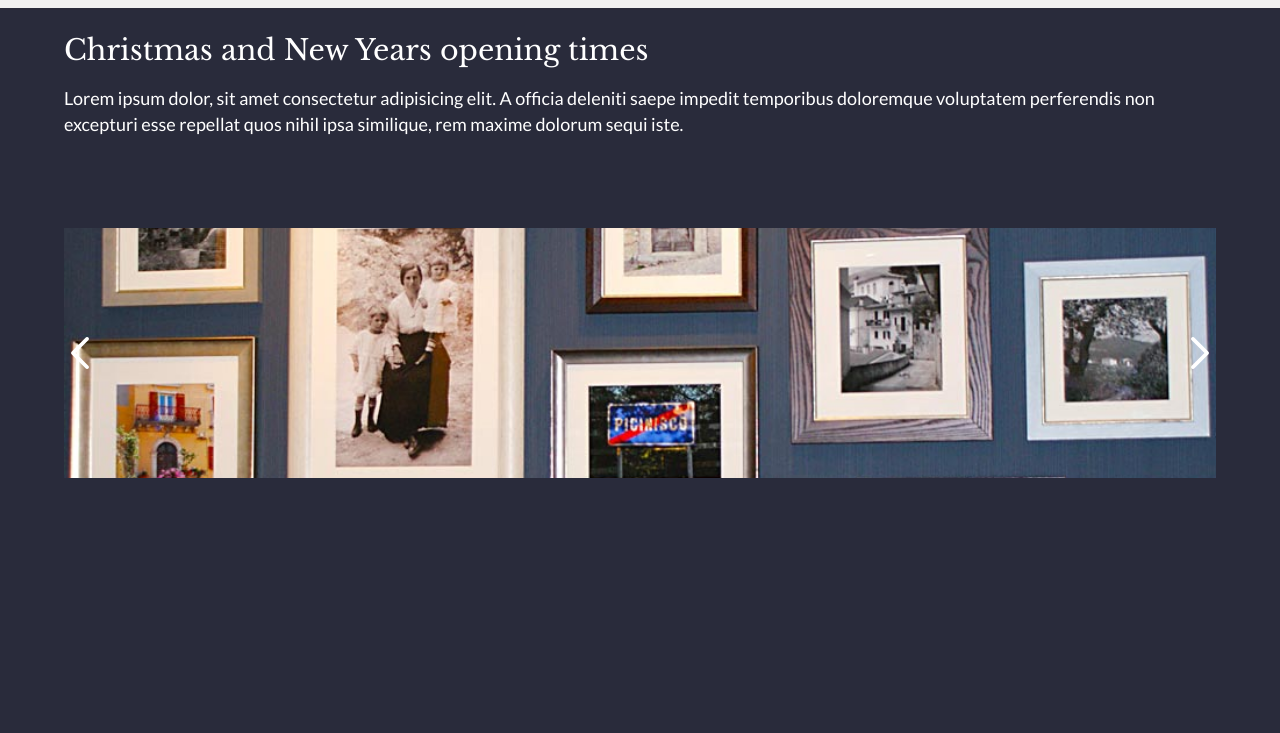
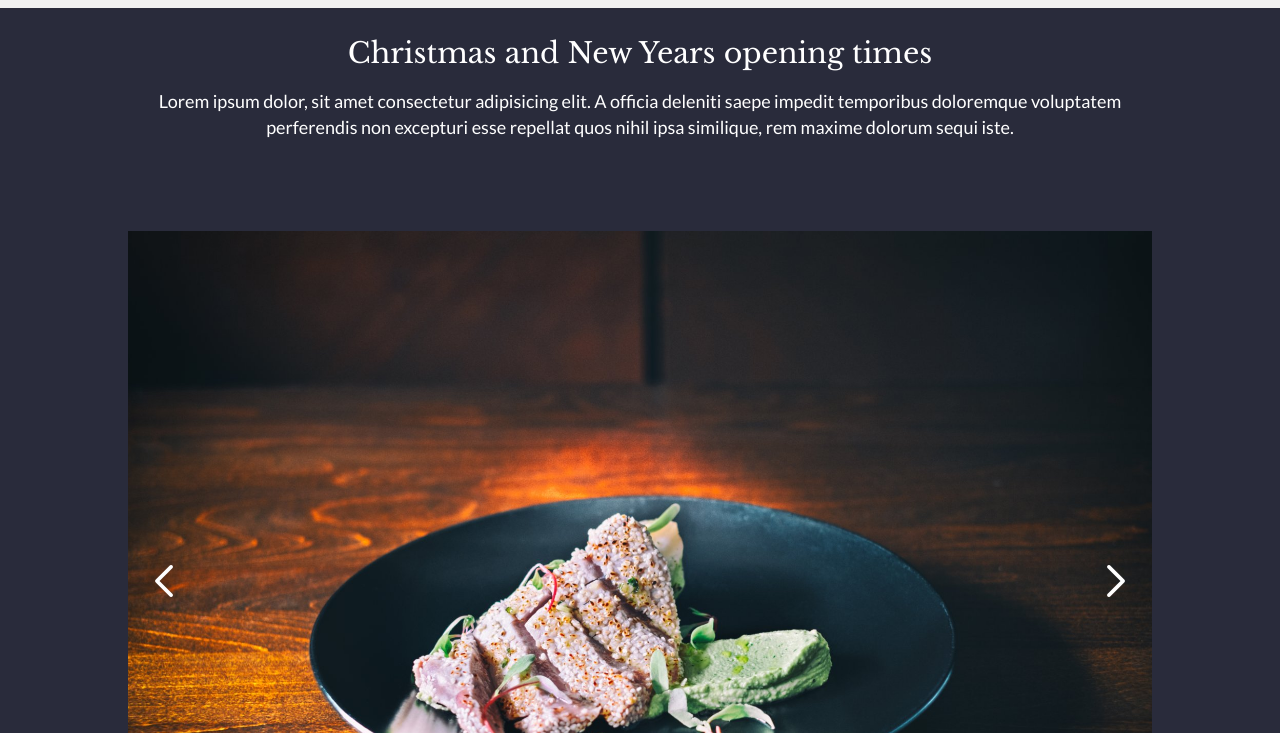
Before and after one commit to kamaljaiswal/blueskycafe, a Gatsby site: page /gallery in a window 1280 px wide. Shown: the part 67-800 px from the top of the page. Built offline with nearby package versions, Linux system fonts and the light colour scheme; Gatsby itself is replaced by a stand-in of ours.

Commit message:
Completed desktop media queries for gallery page

```diff
--- a/src/pages/gallery.js
+++ b/src/pages/gallery.js
@@ -19,7 +19,7 @@ const GalleryPage = () => {
               id
               name
               childImageSharp {
-                fluid(maxWidth: 600) {
+                fluid(maxWidth: 1280) {
                   ...GatsbyImageSharpFluid_withWebp_tracedSVG
                 }
               }
@@ -44,7 +44,7 @@ const GalleryPage = () => {
       <div className="galleryContainer">
         <div className="text-row">
           <h2>Christmas and New Years opening times</h2>
-          <span>Lorem ipsum dolor, sit amet consectetur adipisicing elit. A officia deleniti saepe impedit temporibus doloremque voluptatem perferendis non excepturi esse repellat quos nihil ipsa similique, rem maxime dolorum sequi iste.</span>
+          <p>Lorem ipsum dolor, sit amet consectetur adipisicing elit. A officia deleniti saepe impedit temporibus doloremque voluptatem perferendis non excepturi esse repellat quos nihil ipsa similique, rem maxime dolorum sequi iste.</p>
         </div>
         <div className="gallery-row">
           <Img
--- a/src/styles/pages/_gallery.scss
+++ b/src/styles/pages/_gallery.scss
@@ -6,7 +6,9 @@
 
   .text-row {
     width: 90%;
+    max-width: 1024px;
     margin: 30px auto 0;
+    text-align: center;
 
     h2 {
       color: $white;
@@ -18,6 +20,7 @@
     margin: 90px auto 0;
     height: 250px;
     width: 90%;
+    max-width: 1024px;
 
     .gatsby-image-wrapper {
       height: 250px;
@@ -42,8 +45,51 @@
     .chevron:hover {
       @media screen and (min-width: 768px) {
         cursor: pointer;
-      background-color: hsla(46, 100%, 91%, 0.2);
+        background-color: hsla(0, 0%, 0%, 0.603);
+      }
     }
-      }
   }
 }
+
+/****************
+* MEDIA QUIERIES*
+****************/
+
+@media screen and (min-width: 1024px) {
+  .galleryContainer {
+    background-color: $blue;
+    padding: 75px 0 120px;
+    min-height: 100vh;
+    color: $white;
+
+    .text-row {
+      width: 90%;
+      margin: 30px auto 0;
+
+      h2 {
+        color: $white;
+      }
+      p {
+
+      }
+    }
+
+    .gallery-row {
+      height: 700px;
+      width: 90%;
+
+      .gatsby-image-wrapper {
+      height: 700px;
+      }
+      .chevron {
+        padding: 40px 20px;
+      }
+      .chevron-left {
+
+      }
+      .chevron-right {
+
+      }
+    }
+  }
+}
```
Also changed, not shown: src/images/slides/ling.jpg (renamed from src/images/ling.jpg), src/images/wall2.jpg (renamed from src/images/slides/wall2.jpg).
